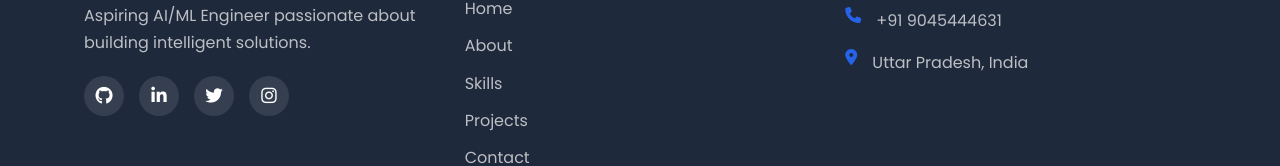
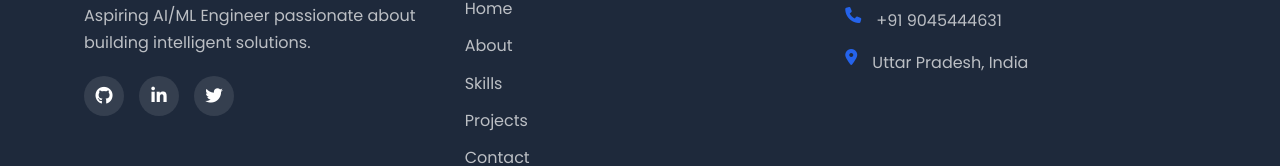
Before and after one commit to VivekRajpoot01/newPortfolio, a plain HTML site: page index.html in a window 1280 px wide. Shown: the part 7154-7320 px from the top of the page. Drawn offline with Linux system fonts and the light colour scheme.

Commit message:
Update index.html

```diff
--- a/index.html
+++ b/index.html
@@ -1979,7 +1979,7 @@
                         <a href="#" target="_blank"><i class="fab fa-github"></i></a>
                         <a href="#" target="_blank"><i class="fab fa-linkedin-in"></i></a>
                         <a href="#" target="_blank"><i class="fab fa-twitter"></i></a>
-                        <a href="#" target="_blank"><i class="fab fa-instagram"></i></a>
+
                     </div>
                 </div>
                 <div class="footer-links">
```
